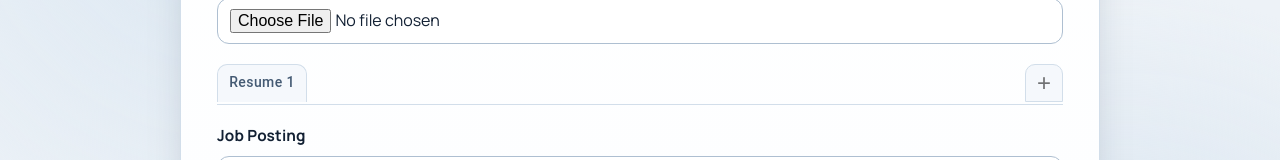
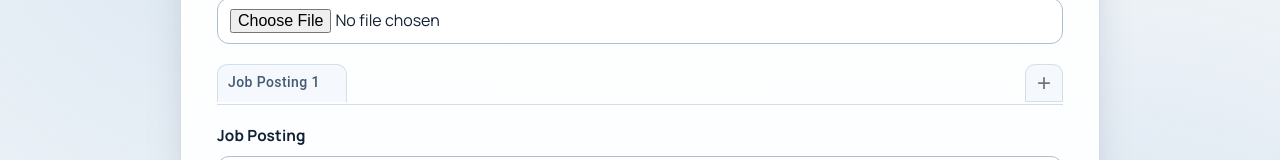
Before and after one commit to alexandergshaw/Resume-Tailor, a Next.js app in the folder hello-world/: page / in a window 1280 px wide. Shown: the part 236-396 px from the top of the page. Built offline with nearby package versions, Linux system fonts and the light colour scheme.

Commit message:
feat: update tab title to reflect job posting and enhance badge styling

```diff
--- a/hello-world/app/page.js
+++ b/hello-world/app/page.js
@@ -19,7 +19,7 @@ function createTabId() {
 function createResumeTab(index) {
   return {
     id: createTabId(),
-    title: `Resume ${index}`,
+    title: `Job Posting ${index}`,
     jobPosting: "",
     resumeFile: null,
     result: "",
@@ -495,15 +495,30 @@ export default function Home() {
                   <Tab
                     value={tab.id}
                     label={
-                      <Box sx={{ display: "inline-flex", alignItems: "center", gap: 1 }}>
+                      <Box
+                        sx={{
+                          position: "relative",
+                          display: "inline-flex",
+                          alignItems: "center",
+                          gap: 1,
+                          width: "100%",
+                          pr: 2,
+                        }}
+                      >
+                        <span>{tab.title}</span>
                         <Badge
                           color="error"
                           variant="dot"
-                          overlap="circular"
                           invisible={!tab.hasDownloadNotification}
-                        >
-                          <span>{tab.title}</span>
-                        </Badge>
+                          sx={{
+                            position: "absolute",
+                            top: -4,
+                            right: -2,
+                            "& .MuiBadge-badge": {
+                              transform: "none",
+                            },
+                          }}
+                        />
                         {tabs.length > 1 ? (
                           <Box
                             component="span"
```
